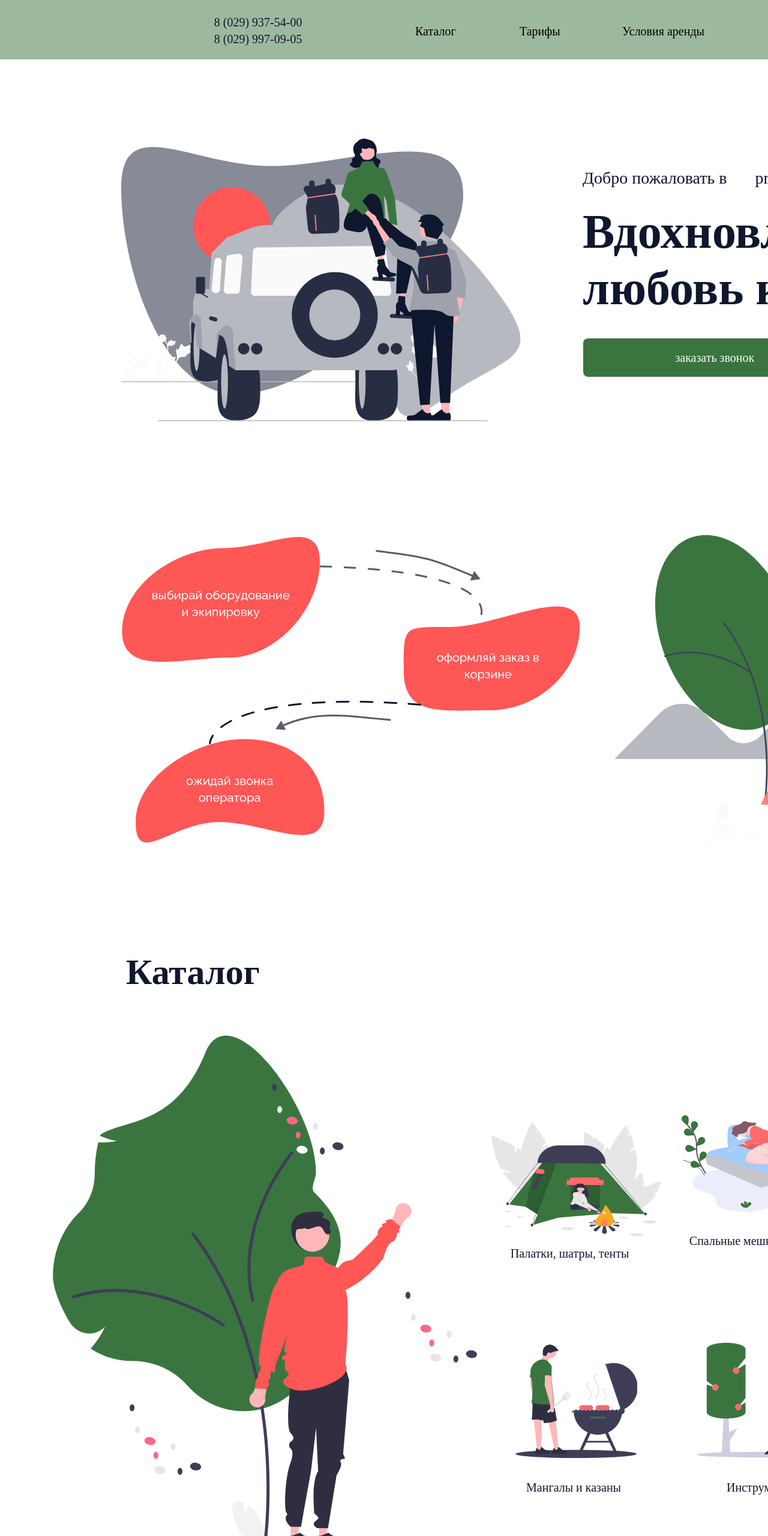
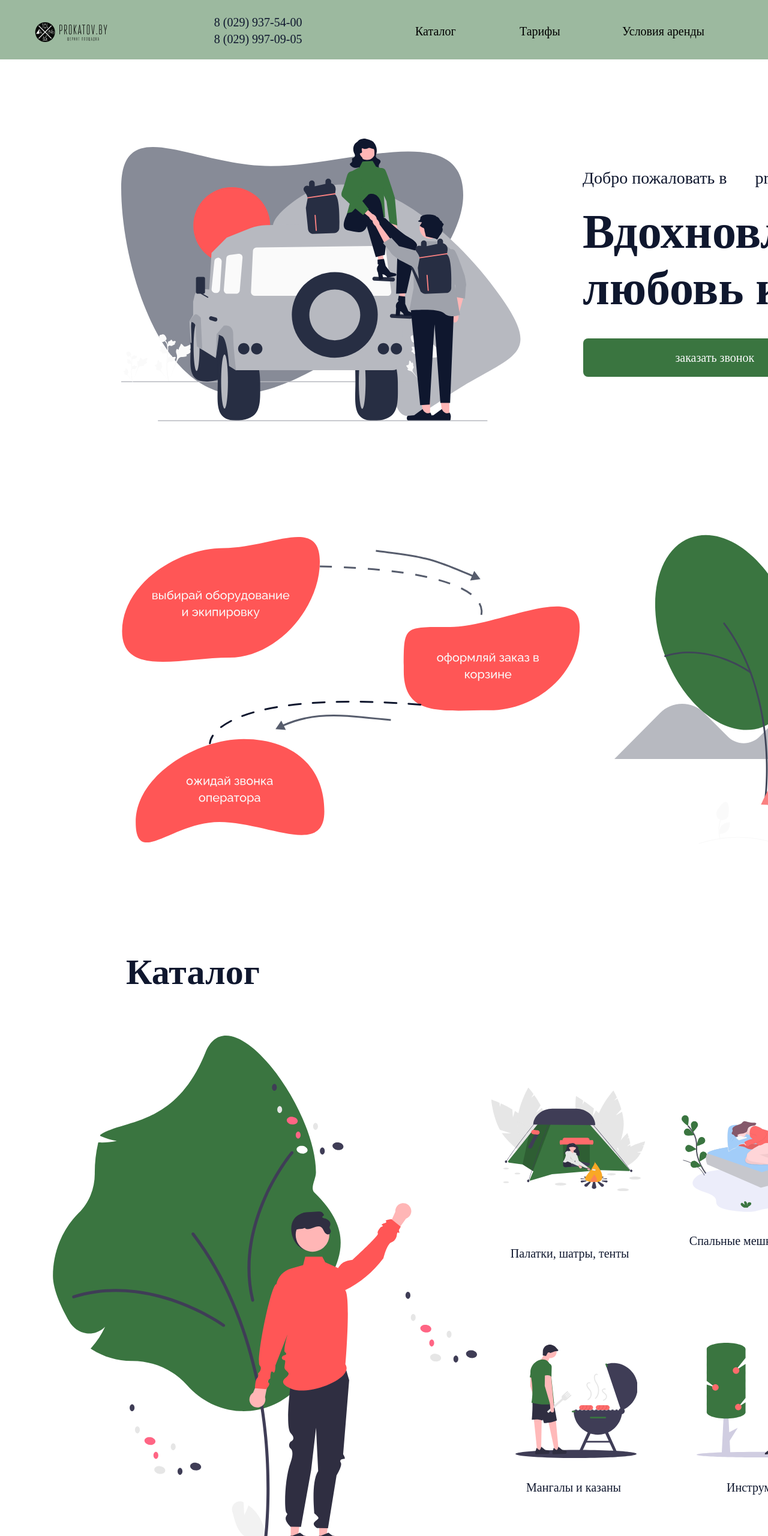
Before and after one commit to DSlepiankou/eduProject, a React app: page / in a window 1280 px wide. Shown: the top 2560 px of the page at 60% size. Built offline with nearby package versions, Linux system fonts and the light colour scheme.

Commit message:
added some functionality

```diff
--- a/src/components/catalog/catalog.css
+++ b/src/components/catalog/catalog.css
@@ -29,12 +29,13 @@
     top: 295px;
 }
 
-.tent {
+.tent-image {
     position: absolute;
     width: 284px;
     height: 306.98px;
     left: 817px;
     top: 381px;
+    display: inherit;
 }
 
 .tent-text {
@@ -165,3 +166,9 @@
     text-align: center;
     color: #0F172E;
 }
+
+.catalog-buttons a:hover {
+    background-color: #FF5656;
+    border-radius: 10px;
+    cursor: pointer;
+}
--- a/src/components/catalog/catalog.js
+++ b/src/components/catalog/catalog.js
@@ -8,6 +8,11 @@ import boat from '../../resources/boat.svg';
 import tent from '../../resources/tent.svg';
 
 function Catalog() {
+
+    function refreshPage() {
+        console.log("Go to the bucket")
+    }
+
     return (
         <div className='catalog-main'>
             <div className='catalog' >Каталог</div>
@@ -17,8 +22,8 @@ function Catalog() {
                 </span>
                 <span>
                     <div>
-                        <span>
-                            <img className="tent" src={tent} alt="prp" />
+                        <span className='catalog-buttons'>
+                            <a className="tent-image " onClick={refreshPage} href="/#"><img  src={tent} alt="prp" /></a>
                             <text className='tent-text'>Палатки, шатры, тенты</text>
                             <img className="bags" src={bags} alt="prp" />
                             <text className='bags-text'>Спальные мешки и матрасы</text>
--- a/src/components/header/header.css
+++ b/src/components/header/header.css
@@ -1,8 +1,16 @@
+.main-header {
+    position: absolute;
+    width: 1920px;
+    height: 98.95px;
+    left: 0px;
+    top: 0.03px;
+}
+
 .header {
     position: fixed;
     width: 1920px;
     height: 98.95px;
-    left: calc(50% - 1920px/2);
+    left: 0px;
     top: 0.03px;
     background: #3A7540;
     opacity: 0.5;
@@ -13,7 +21,7 @@
     position: fixed;
     width: 129.93px;
     height: 32.98px;
-    left: calc(50% - 129.93px/2 - 847.06px);
+    left: 47.97px;
     top: 34.01px;
     background-blend-mode: initial;
     background-color: transparent;
--- a/src/components/header/header.js
+++ b/src/components/header/header.js
@@ -31,10 +31,10 @@ function Header() {
     }
 
     return (
-        <div>
+        <div className='main-header'>
             <div className="header d-flex">
             </div>
-            <a className="logo" onClick={refreshPage} href="/#"><img src={banner} alt="prp" /></a>
+            <button className="logo" onClick={refreshPage} href="/#"><img src={banner} alt="prp" /></button>
 
             <span className='telephones'>
                 <div>8 (029) 937-54-00</div>
--- a/src/components/welcome/welcome.css
+++ b/src/components/welcome/welcome.css
@@ -56,7 +56,7 @@
     color: #0F172E;
 }
 
-.order-button {
+.order {
     display: flex;
     flex-direction: row;
     justify-content: center;
@@ -78,6 +78,12 @@
     text-align: center;
     color: #FAFAFA;
     border-color: transparent;
+    cursor: pointer;
+}
+
+.order-button button:hover {
+    background-color: #0f2511;
+    border-radius: 10px;
     cursor: pointer;
 }
 
--- a/src/components/welcome/welcome.js
+++ b/src/components/welcome/welcome.js
@@ -26,8 +26,8 @@ function Welcome() {
                             Вдохновляющая любовь к природе
                         </p>
                     </span>
-                    <span>
-                        <button className='order-button' onClick={() => OrderReCall()} href="/#">заказать звонок</button>
+                    <span className='order-button'>
+                        <button className='order' onClick={() => OrderReCall()} href="/#">заказать звонок</button>
                     </span>
                 </span>
             </div>
```
